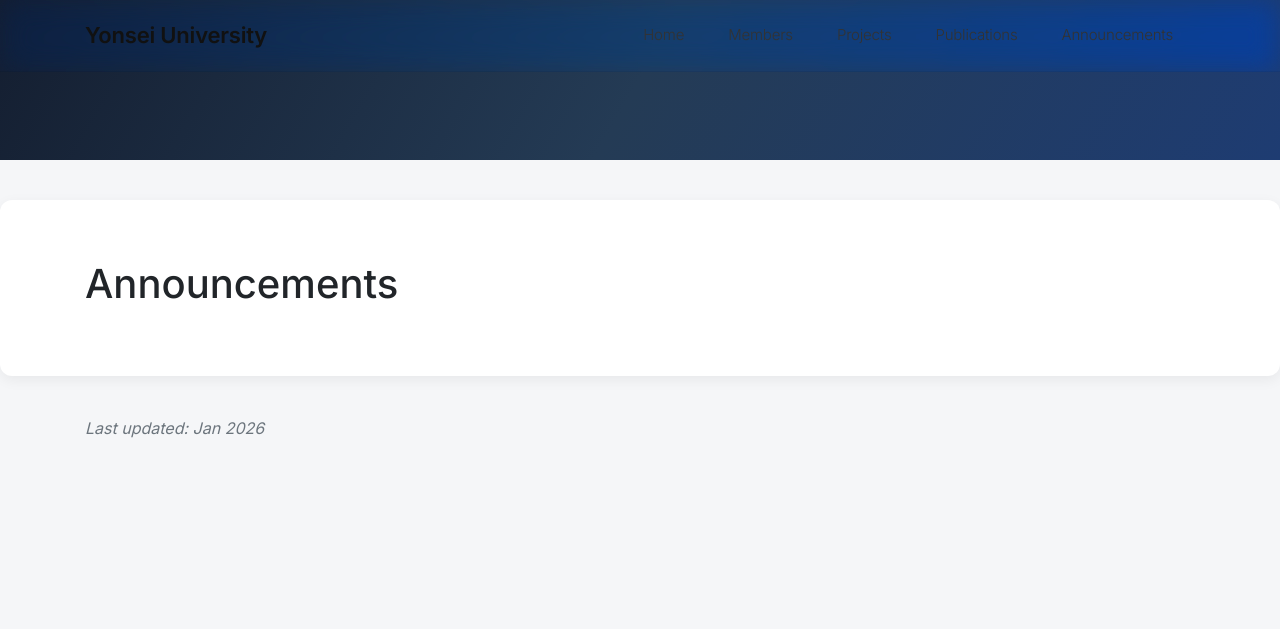
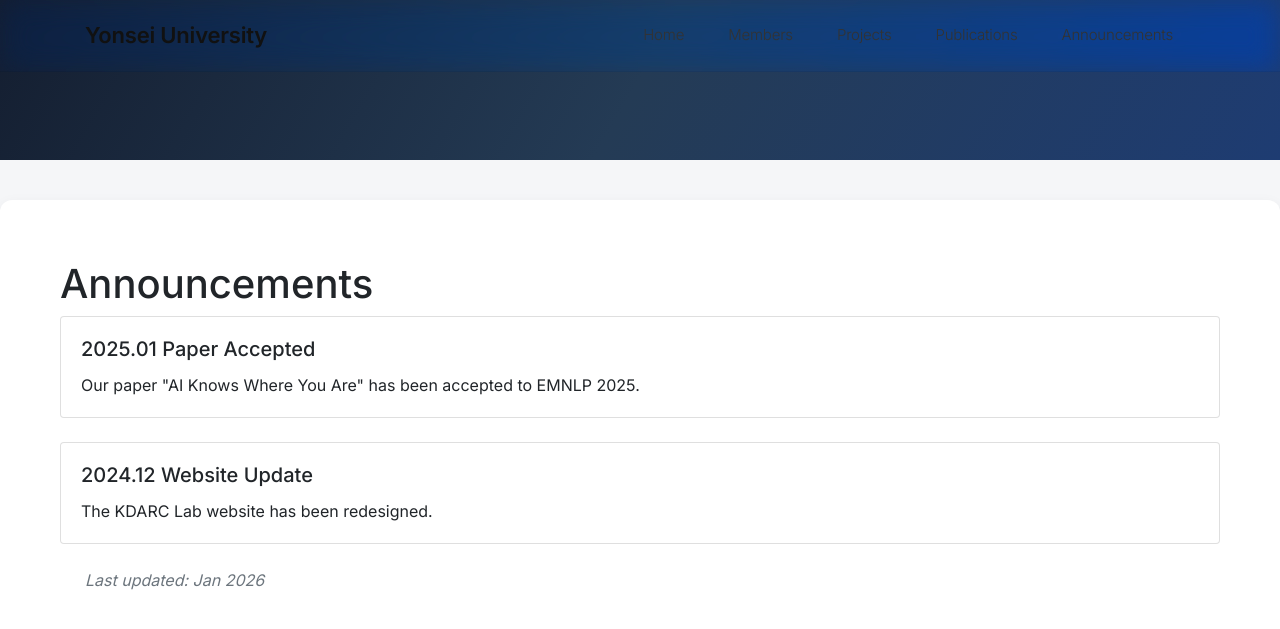
Before and after one commit to wangxiaonan-git/kdarc-lab, a Jekyll site: the page built from announcements.html, in a window 1280 px wide. Shown: the top 629 px of the page. Built offline with Jekyll 4.4.1, drawn with Linux system fonts in a browser that asks for light colours.

Commit message:
Update announcements.html

```diff
--- a/announcements.html
+++ b/announcements.html
@@ -3,6 +3,21 @@ layout: default
 title: Announcements
 ---
 
-<div class="container">
-  <h1>Announcements</h1>
+<h1>Announcements</h1>
+
+<div class="card mb-4">
+  <div class="card-body">
+    <h5 class="card-title">2025.01 Paper Accepted</h5>
+    <p class="card-text">
+      Our paper "AI Knows Where You Are" has been accepted to EMNLP 2025.
+    </p>
+  </div>
 </div>
+
+<div class="card mb-4">
+  <div class="card-body">
+    <h5 class="card-title">2024.12 Website Update</h5>
+    <p class="card-text">
+      The KDARC Lab website has been redesigned.
+    </p>
+  </div>
```
